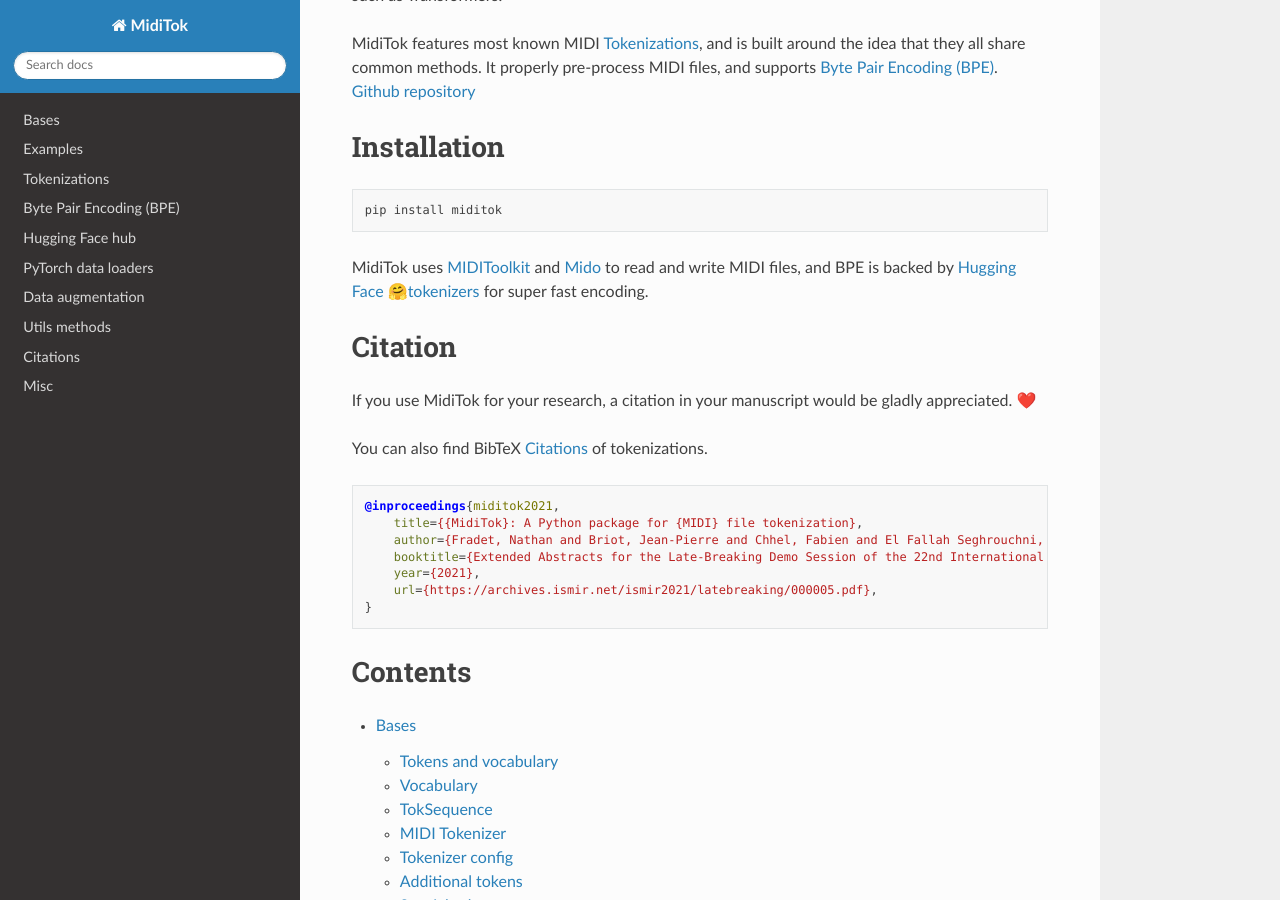
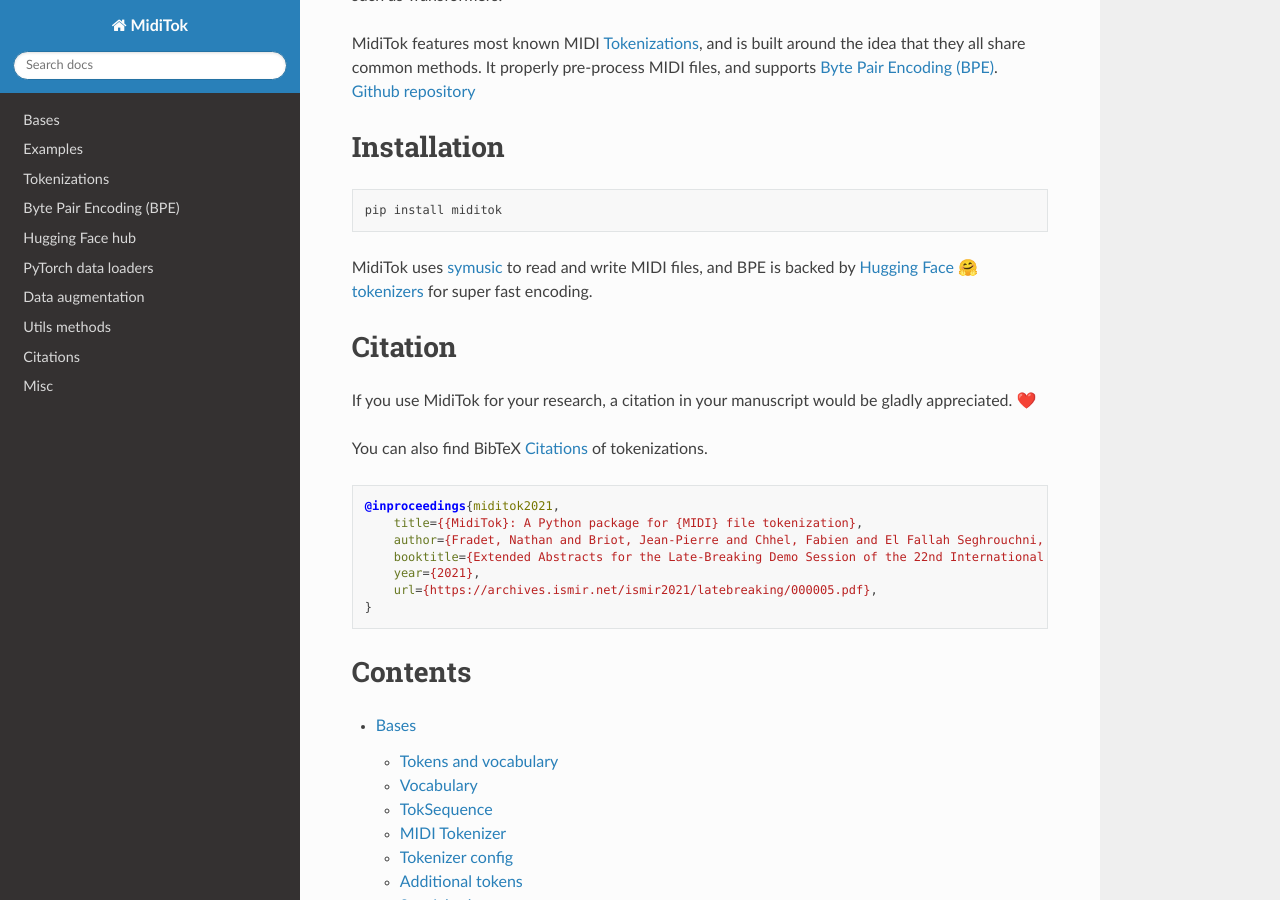
Before and after one commit to Natooz/MidiTok, a Sphinx documentation site: the page built from docs/index.rst, in a window 1280 px wide and 900 px high, scrolled down 362 px. Built offline with Sphinx 7.4.7 and the Read the Docs theme 2.0.0, drawn with Linux system fonts in a browser that asks for light colours.

```diff
--- a/docs/index.rst
+++ b/docs/index.rst
@@ -23,7 +23,7 @@
 
     pip install miditok
 
-MidiTok uses `MIDIToolkit <https://github.com/YatingMusic/miditoolkit>`_ and `Mido <https://github.com/mido/mido>`_ to read and write MIDI files, and BPE is backed by `Hugging Face 🤗tokenizers <https://github.com/huggingface/tokenizers>`_ for super fast encoding.
+MidiTok uses `symusic <https://github.com/Yikai-Liao/symusic>`_ to read and write MIDI files, and BPE is backed by `Hugging Face 🤗tokenizers <https://github.com/huggingface/tokenizers>`_ for super fast encoding.
 
 Citation
 ==================
```
Also changed, not shown: 1 other file.
